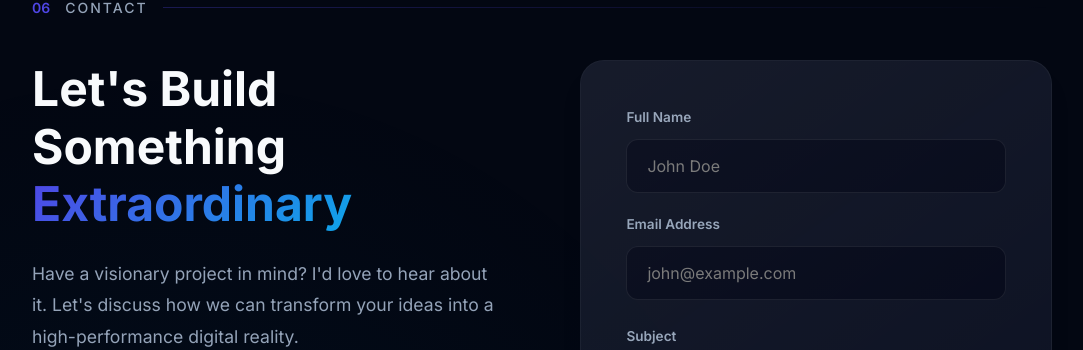
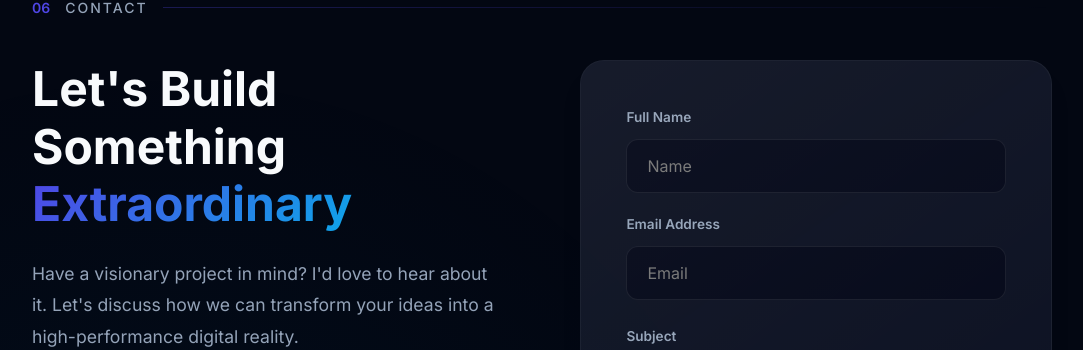
Before and after one commit to Satya93-ux/My_portfolio-main, a React (Vite) app: page / in a window 1280 px wide. Shown: the part 7013-7363 px from the top of the page, without its empty margins (98-1181 px from the left). Built offline with nearby package versions, Linux system fonts and the light colour scheme.

Commit message:
style: simplify contact form input placeholders in Contact component

```diff
--- a/src/components/Contact.jsx
+++ b/src/components/Contact.jsx
@@ -137,7 +137,7 @@ const Contact = () => {
               <div style={{ display: 'grid', gridTemplateColumns: 'repeat(auto-fit, minmax(200px, 1fr))', gap: '20px', marginBottom: '25px' }}>
                 <div style={{ display: 'flex', flexDirection: 'column', gap: '10px' }}>
                   <label style={{ fontSize: '0.85rem', fontWeight: '600', color: 'var(--text-secondary)' }}>Full Name</label>
-                  <input type="text" placeholder="John Doe" style={{
+                  <input type="text" placeholder="Name" style={{
                     padding: '16px 20px',
                     background: 'var(--bg-darker)',
                     border: '1px solid var(--border-color)',
@@ -149,7 +149,7 @@ const Contact = () => {
                 </div>
                 <div style={{ display: 'flex', flexDirection: 'column', gap: '10px' }}>
                   <label style={{ fontSize: '0.85rem', fontWeight: '600', color: 'var(--text-secondary)' }}>Email Address</label>
-                  <input type="email" placeholder="john@example.com" style={{
+                  <input type="email" placeholder="Email" style={{
                     padding: '16px 20px',
                     background: 'var(--bg-darker)',
                     border: '1px solid var(--border-color)',
```
